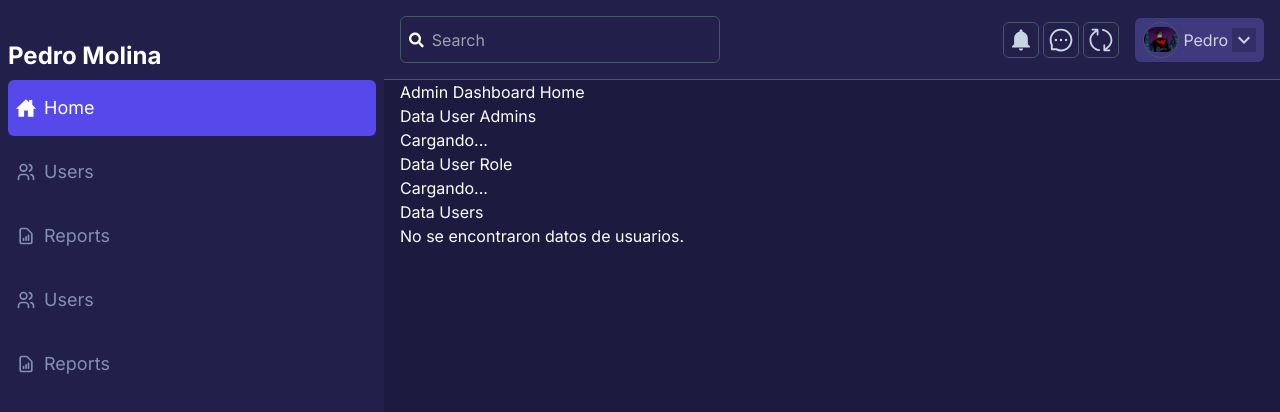
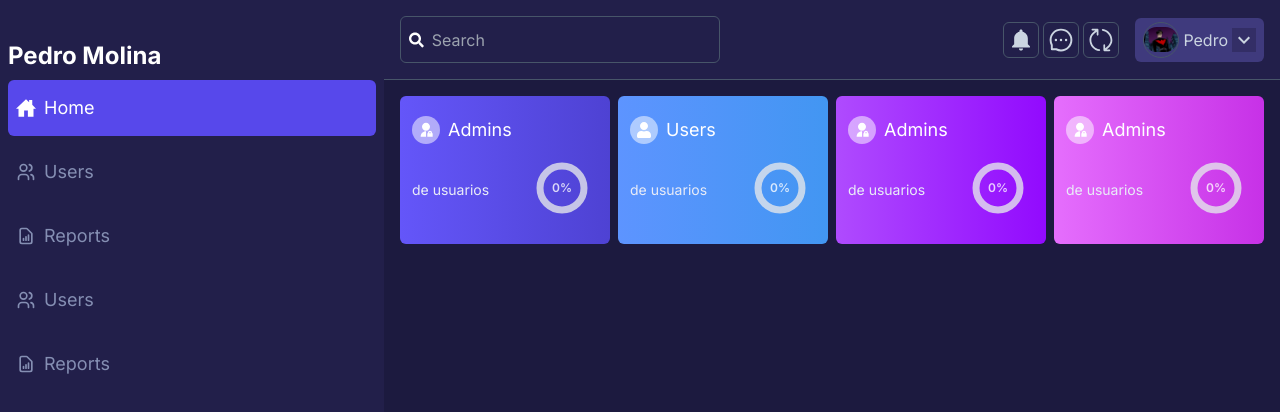
Before and after one commit to PedroMolina17/IncidentManagement-frontend, a Next.js app: page /admin in a window 1280 px wide. Shown: the top 412 px of the page. Built offline with nearby package versions, Linux system fonts and the light colour scheme; no server answers.

Commit message:
Cards Home

```diff
--- /dev/null
+++ b/src/app/admin/components/CardsHome.jsx
@@ -0,0 +1,28 @@
+import DoughnutChart from "./DoughtChart";
+
+const CardsHome = ({ color, title, image, total, subtotal }) => {
+  const percentage = total > 0 ? ((subtotal / total) * 100).toFixed(0) : 0;
+  return (
+    <div
+      className={`rounded-md bg-gradient-to-l ${color} flex flex-col gap-2 px-3 py-5 `}
+    >
+      <div className="flex items-center gap-2">
+        <div className="flex justify-center items-center w-7 h-7 rounded-full bg-[#ffffff83] ">
+          {image}
+        </div>
+        <h3 className="text-lg">{title}</h3>
+      </div>
+      <div>
+        <div className="flex items-center justify-between">
+          <div className="flex flex-col gap-1">
+            <h5 className="text-xl font-bold"> {subtotal}</h5>
+            <p className="text-[#e9ecf7] text-sm">de {total} usuarios</p>
+          </div>
+          <DoughnutChart percentage={percentage} />
+        </div>
+      </div>
+    </div>
+  );
+};
+
+export default CardsHome;
--- /dev/null
+++ b/src/app/admin/components/DoughtChart.jsx
@@ -0,0 +1,46 @@
+import React from "react";
+
+const DoughnutChart = ({ percentage }) => {
+  const radius = 36;
+  const stroke = 7;
+  const normalizedRadius = radius - stroke * 2;
+  const circumference = normalizedRadius * 2 * Math.PI;
+  const strokeDashoffset = circumference - (percentage / 100) * circumference;
+
+  return (
+    <div className="relative flex justify-center items-center ">
+      <svg
+        height={radius * 2}
+        width={radius * 2}
+        className="transform -rotate-90"
+      >
+        <circle
+          stroke="#e5e7ebc9"
+          fill="transparent"
+          strokeWidth={stroke}
+          r={normalizedRadius}
+          cx={radius}
+          cy={radius}
+        />
+        <circle
+          stroke="#ffffffc9"
+          fill="transparent"
+          strokeWidth={stroke}
+          strokeDasharray={circumference + " " + circumference}
+          style={{ strokeDashoffset }}
+          strokeLinecap="round"
+          r={normalizedRadius}
+          cx={radius}
+          cy={radius}
+        />
+      </svg>
+      <div className="absolute flex items-center justify-center h-full w-full">
+        <span className="text-xs font-semibold text-[#ffffffc9]">
+          {percentage}%
+        </span>
+      </div>
+    </div>
+  );
+};
+
+export default DoughnutChart;
--- a/src/app/admin/layout.js
+++ b/src/app/admin/layout.js
@@ -5,7 +5,7 @@ const AdminLayout = ({ children }) => {
     <div className="flex">
       <Sidebar />
       <Navbar />
-      <main className="flex-1 ml-96 pt-20 p-4 text-white">{children}</main>
+      <main className="flex-1 ml-96 pt-24 p-4 text-white">{children}</main>
     </div>
   );
 };
--- a/src/app/admin/page.jsx
+++ b/src/app/admin/page.jsx
@@ -1,5 +1,8 @@
 "use client";
 import { useGetCountUsers } from "../hooks/useUsers";
+import CardsHome from "./components/CardsHome";
+import { RiAdminFill } from "react-icons/ri";
+import { FaUser } from "react-icons/fa";
 
 const Admin = () => {
   const {
@@ -21,53 +24,35 @@ const Admin = () => {
   } = useGetCountUsers();
 
   return (
-    <div>
-      <h1>Admin Dashboard Home</h1>
-
-      <section>
-        <h2>Data User Admins</h2>
-        {isLoadingDataUserAdmins ? (
-          <p>Cargando...</p>
-        ) : isErrorDataUserAdmins ? (
-          <p>Error al cargar los datos de admins.</p>
-        ) : DataUserAdmins ? (
-          <div>
-            <p>Total de admins: {DataUserAdmins}</p>
-          </div>
-        ) : (
-          <p>No se encontraron datos de admins.</p>
-        )}
-      </section>
-
-      <section>
-        <h2>Data User Role</h2>
-        {isLoadingDataUsersRole ? (
-          <p>Cargando...</p>
-        ) : isErrorDataUsersRole ? (
-          <p>Error al cargar los datos de roles.</p>
-        ) : DataUserRole ? (
-          <div>
-            <p>Total de roles: {DataUserRole}</p>
-          </div>
-        ) : (
-          <p>No se encontraron datos de roles.</p>
-        )}
-      </section>
-
-      <section>
-        <h2>Data Users</h2>
-        {isLoadingDataUsers ? (
-          <p>Cargando...</p>
-        ) : isErrorDataUsers ? (
-          <p>Error al cargar los datos de usuarios.</p>
-        ) : DataUser ? (
-          <div>
-            <p>Total de usuarios: {DataUser}</p>
-          </div>
-        ) : (
-          <p>No se encontraron datos de usuarios.</p>
-        )}
-      </section>
+    <div className="grid grid-cols-4 gap-2 rounded-md">
+      <CardsHome
+        title={"Admins"}
+        color={"from-[#4e42d3] to-[#6456f9]"}
+        subtotal={DataUserAdmins}
+        total={DataUser}
+        image={<RiAdminFill />}
+      />
+      <CardsHome
+        title={"Users"}
+        color={"from-[#4296f2] to-[#5d94ff]"}
+        subtotal={DataUserRole}
+        total={DataUser}
+        image={<FaUser />}
+      />
+      <CardsHome
+        title={"Admins"}
+        color={"from-[#920afe] to-[#af4bfe]"}
+        subtotal={DataUserAdmins}
+        total={DataUser}
+        image={<RiAdminFill />}
+      />
+      <CardsHome
+        title={"Admins"}
+        color={"from-[#c731e7] to-[#e56efd]"}
+        subtotal={DataUserRole}
+        total={DataUser}
+        image={<RiAdminFill />}
+      />
     </div>
   );
 };
--- a/src/app/hooks/useUsers.js
+++ b/src/app/hooks/useUsers.js
@@ -4,8 +4,7 @@ import { getCountUsers } from "../services/users";
 const useGetCountUsers = (id) => {
   return useQuery({
     queryKey: ["users", id],
-    queryFn: () => (id ? getCountUsers(id) : Promise.resolve(null)),
-    enabled: !!id,
+    queryFn: () => getCountUsers(id),
   });
 };
 
--- a/src/app/services/users.js
+++ b/src/app/services/users.js
@@ -1,7 +1,7 @@
 import axiosInstance from "../config/api";
 
 export const getCountUsers = async (id) => {
-  const res = await axiosInstance.get(`/users/count?type_user_id=${id}`);
-  console.log(res.data);
+  const endpoint = id ? `/users/count?type_user_id=${id}` : `/users/count`;
+  const res = await axiosInstance.get(endpoint);
   return res.data;
 };
```
